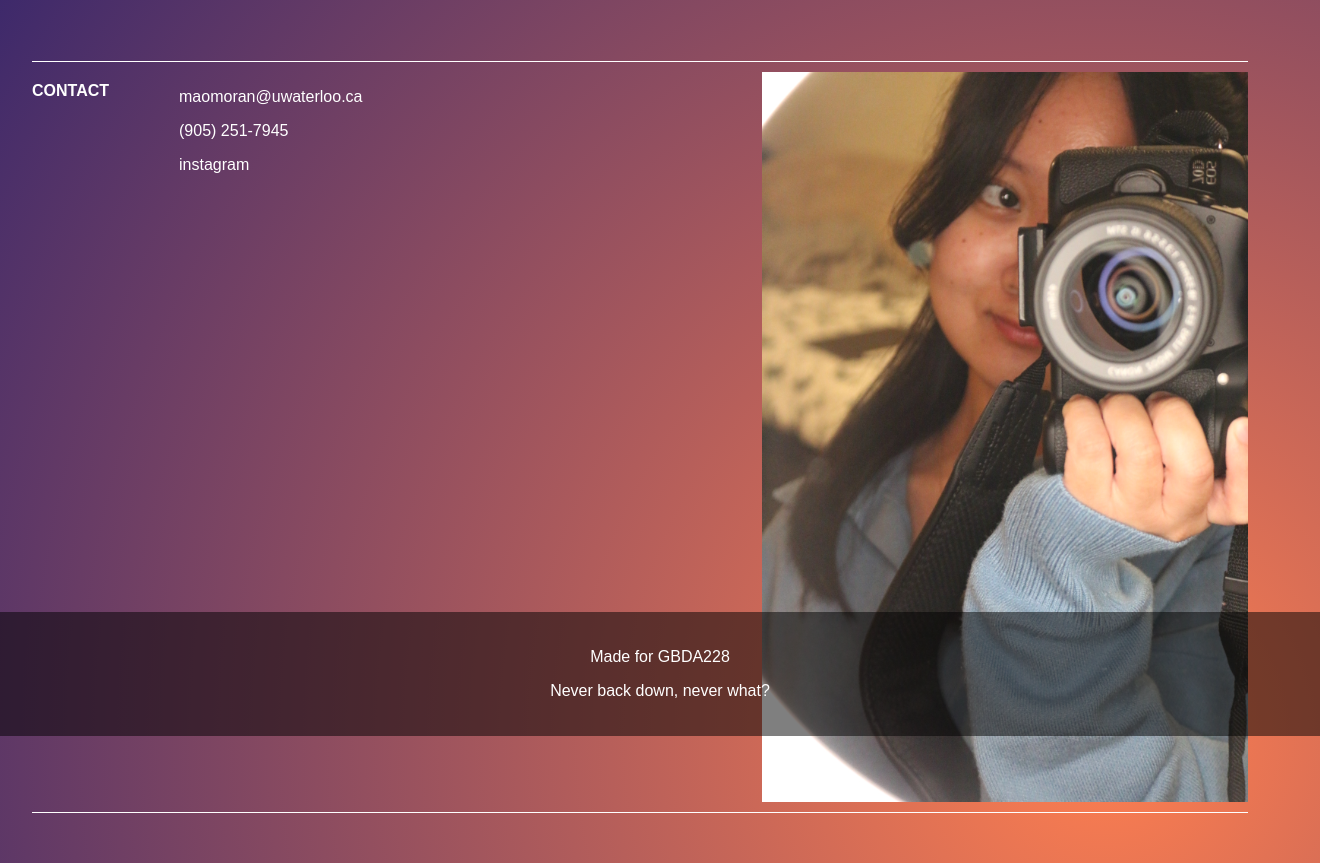
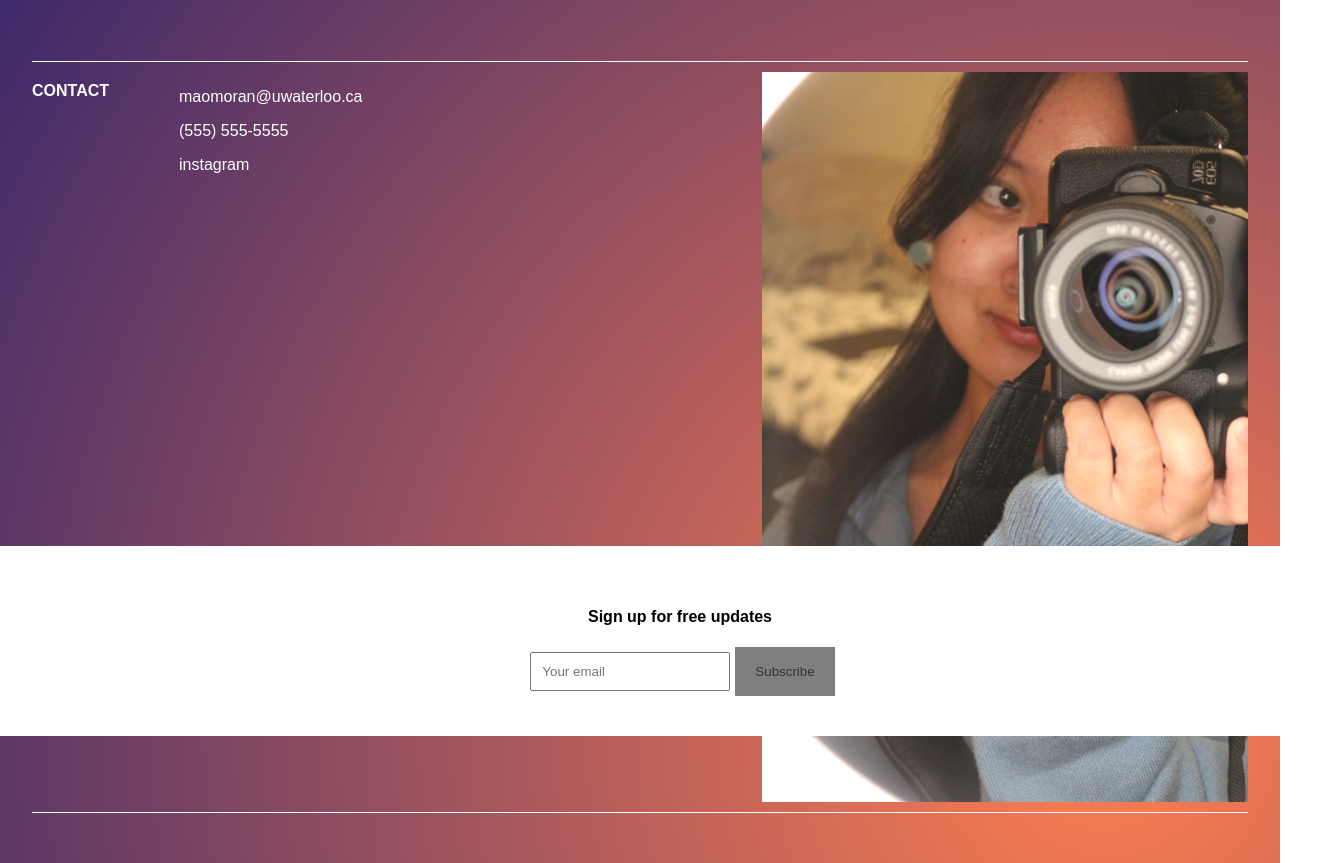
Before and after one commit to maomoran/a3, a plain HTML site: page index.html in a window 1280 px wide. Shown: the part 64-927 px from the top of the page, 1320 px wide, since content can reach past the window. Drawn offline with Linux system fonts and the light colour scheme.

Commit message:
footer form

```diff
--- a/index.html
+++ b/index.html
@@ -105,14 +105,40 @@
         margin: 10px 0px;
       }
 
+      .newletter {
+        max-width: 600px;
+        margin: 0 auto
+      }
+
       footer {
-        position: absolute;
+        position: fixed;
         bottom: 0;
         width: 100%;
+        background-color: white;
+        color: black;
+        padding: 40px;
+        text-align: center;
+      }
+
+      form {
+        display: flex;
+        flex-wrap: wrap;
+        justify-content: center;
+      }
+
+      input {
+        padding: 10px;
+        margin: 5px;
+        width: 200px;
+        box-sizing: border-box;
+      }
+
+      button {
+        padding: 10px 20px;
         background-color: rgba(0, 0, 0, 0.5);
-        color: white;
-        padding: 20px;
-        text-align: center;
+        color: #333;
+        border: none;
+        cursor: pointer;
       }
     </style>
   </head>
@@ -127,16 +153,23 @@
       <div class="heading-block">Contact</div>
       <div class="text-block">
         <p><a href="mailto:info@example.com?subject=Inquiry&body=Hello%20there,">maomoran@uwaterloo.ca</a></p>
-        <p><a href="tel:+1234567890">(905) 251-7945</a></p>
-        <p><a href="https://www.instagram.com/mi.caam/" target="_blank">instagram</a></p>
+        <p><a href="tel:+1234567890">(555) 555-5555</a></p>
+        <p><a href="https://www.youtube.com/watch?v=dQw4w9WgXcQ" target="_blank">instagram</a></p>
       </div>
       <div class="image-block">
         <img src="IMG_3464 2.JPG" alt="me holding a camera">
       </div>
     </div>
     <footer>
-      <p>Made for GBDA228</p>
-      <p><a href="https://www.youtube.com/watch?v=dQw4w9WgXcQ" target="_blank">Never back down, never what?</a></p>
+      <div class="newletter">
+        <h4>Sign up for free updates</h4>
+        <form action="" method="post">
+          <input type="email" name="email" placeholder="Your email" required>
+          <button type="submit">
+            Subscribe
+          </button>
+        </form>
+      </div>
     </footer>
   </body>
 </html>
```
